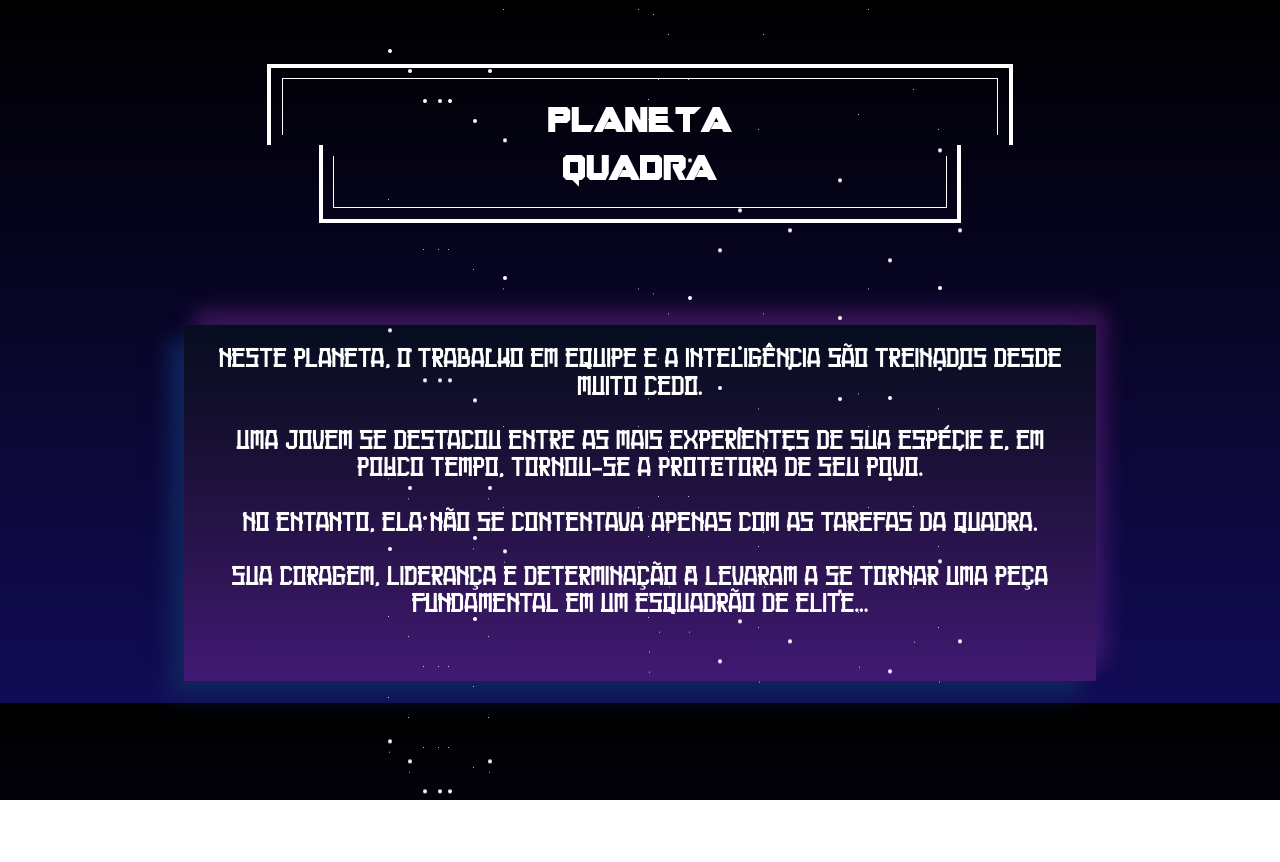
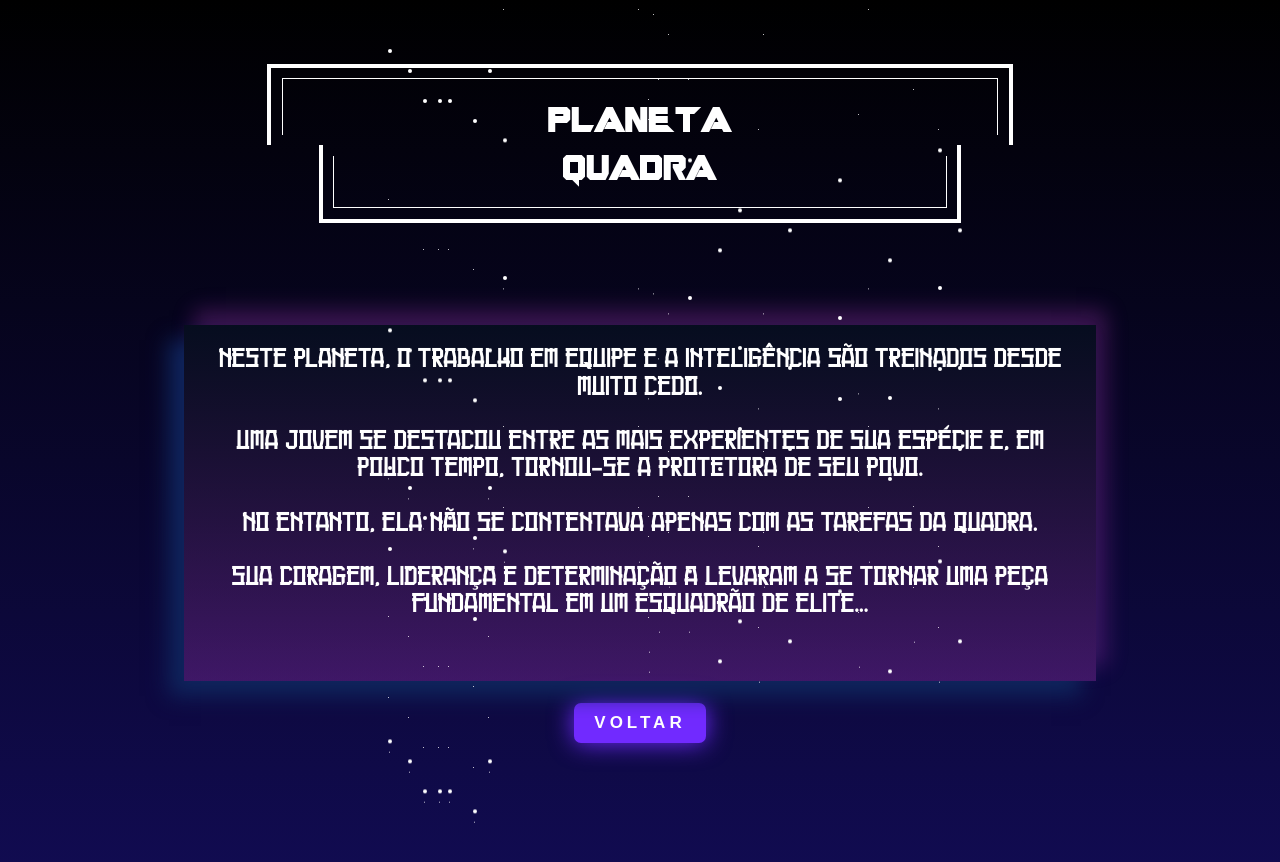
Before and after one commit to PeuMAndrade/Repositorio, a plain HTML site: page Projetos/Space/planetaquadra.html in a window 1280 px wide. Before the commit the page ends 800 px from the top, so only its background shows below. Drawn offline with Linux system fonts and the light colour scheme; files whose address does not match are found by name.

Commit message:
space teste 17

```diff
--- a/Projetos/Space/planetaquadra.html
+++ b/Projetos/Space/planetaquadra.html
@@ -29,5 +29,11 @@
             <div class="stars6" ></div>
         </div>
     </div>
+    <a href="index.html">
+        <div class="button"><button class="shadow__btn">VOLTAR</button></div>
+    </a>
+
+
+    <br><br><br><br><br><br><br><br><br><br>
 </body>
 </html>
--- a/Projetos/Space/quadra.css
+++ b/Projetos/Space/quadra.css
@@ -94,6 +94,32 @@ h2{
     transition: transform 0.3s ease;
     animation: shadowAnimation 1s infinite ease-in-out;
   }
+
+  .shadow__btn {
+    padding: 10px 20px;
+    border: none;
+    font-size: 17px;
+    color: #fff;
+    border-radius: 7px;
+    letter-spacing: 4px;
+    font-weight: 700;
+    text-transform: uppercase;
+    transition: 0.5s;
+    transition-property: box-shadow;
+  }
+  .button{
+    text-align: center;
+    margin-top: %;
+  }
+  .shadow__btn {
+    background: #712aff;
+    box-shadow: 0 0 25px #712aff;
+
+  }
+
+
+
+
 
 /*ESTRELAS*/
 .stars{
```
